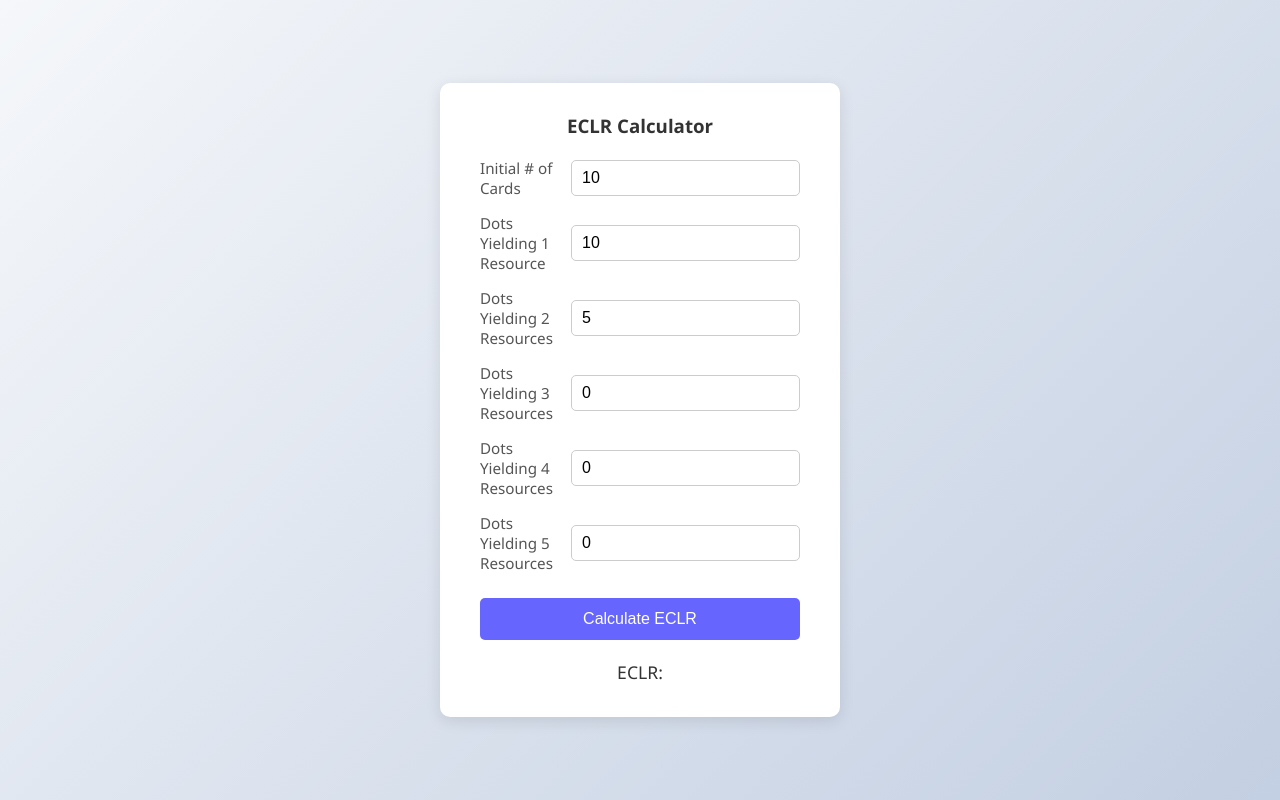
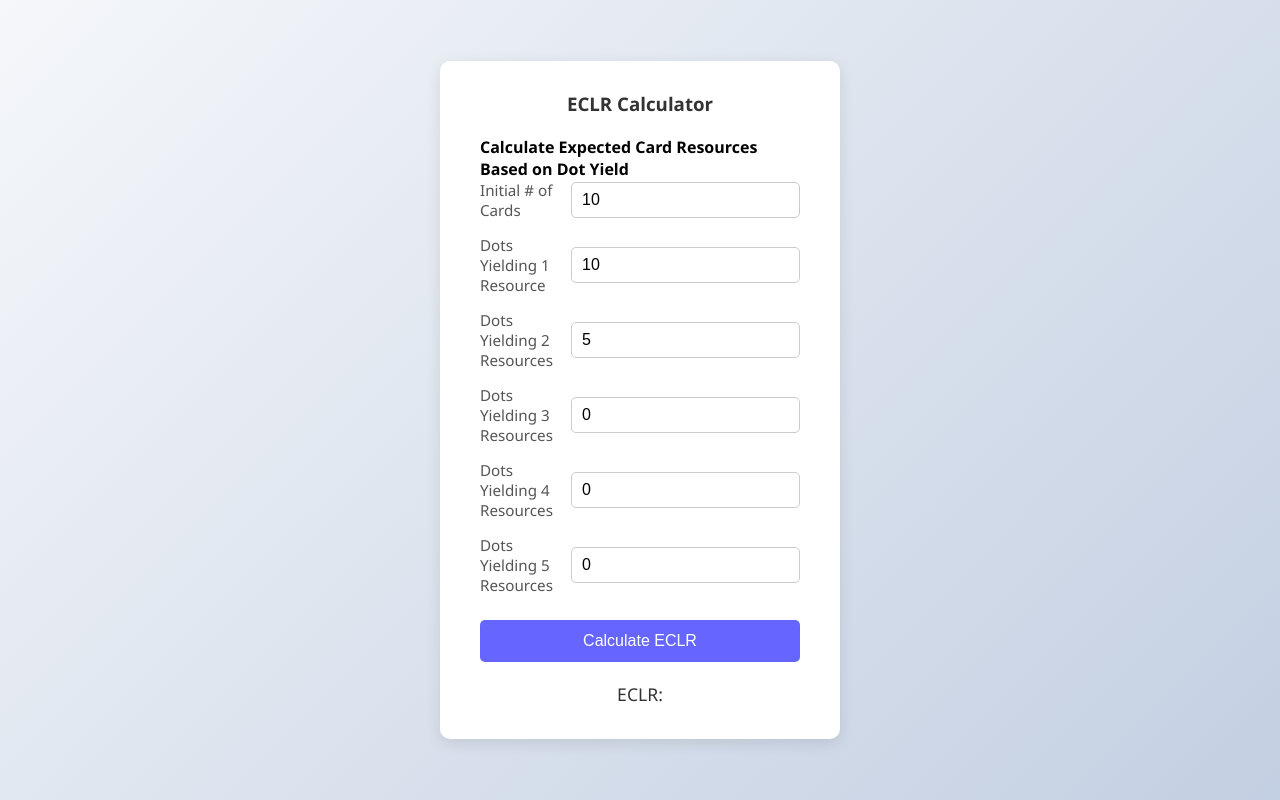
Before and after one commit to DoctorMagnet/Catan-Robber-Model, a plain HTML site: page index.html in a window 1280 px wide. Drawn offline with Linux system fonts and the light colour scheme.

Commit message:
Update index.html

```diff
--- a/index.html
+++ b/index.html
@@ -10,6 +10,7 @@
 <body>
         <div class="container">
                 <h3>ECLR Calculator</h3>
+                <h4>Calculate Expected Card Resources Based on Dot Yield</h4>
                 <div class="form-group">
                         <label for="numCardsOriginal">Initial # of Cards</label>
                         <input type="number" id="numCardsOriginal" value="10" min="0">
```
